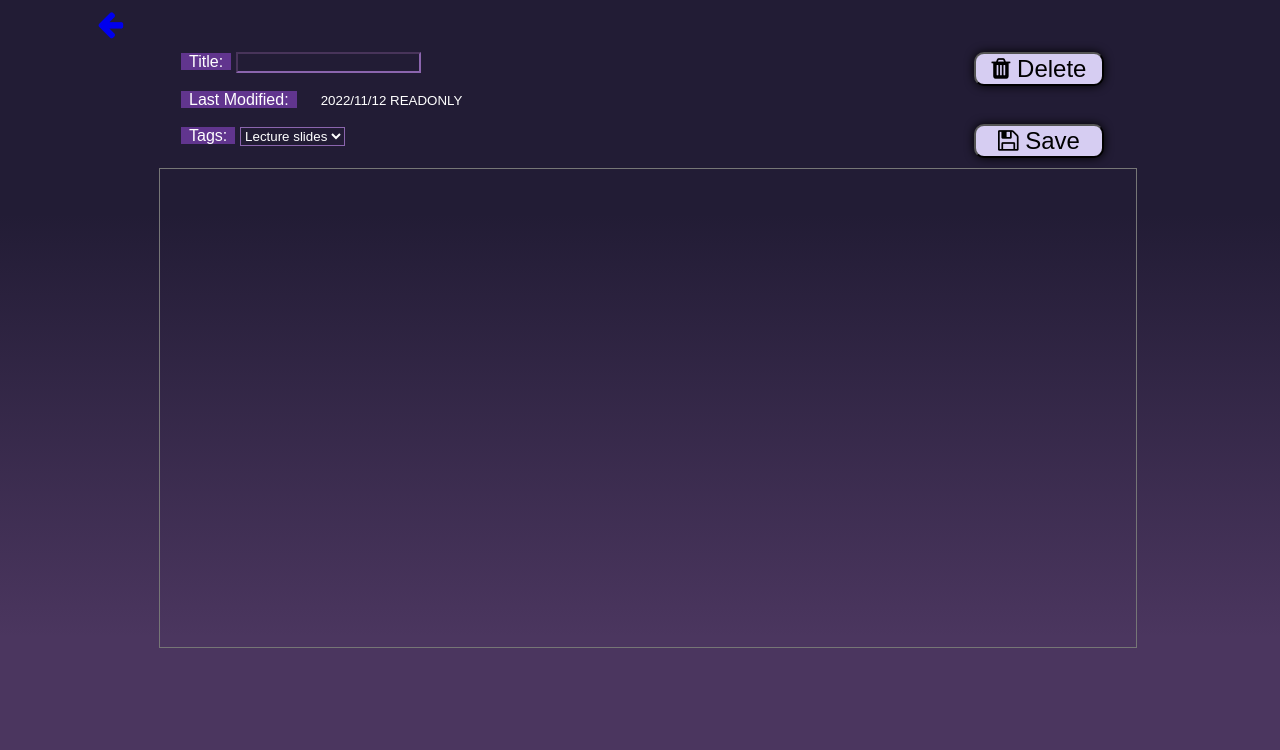
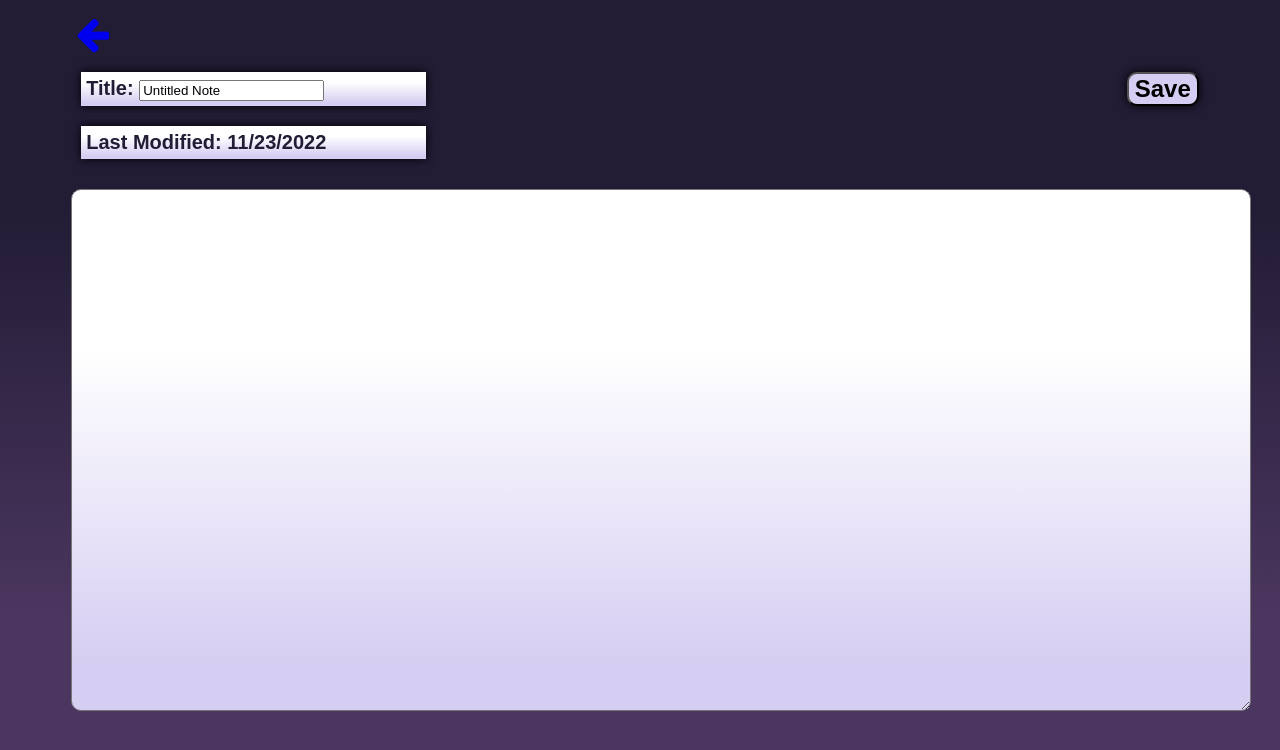
Before and after one commit to cse110-fa22-group5/cse110-fa22-group5, a website with bundled scripts: page source/notes.html in a window 1280 px wide. Built offline with nearby package versions, Linux system fonts and the light colour scheme.

Commit message:
Feature/dashboard navigation (#71)
* Rough draft for editor navigation

* Fix back button

* Styled notes editor

* Back button color

* add the edit button and save button, preview/edit

* 11-22-22 meeting note

* fix align items

* Fix small column clicking bug

Co-authored-by: greyluo <luo80480@gmail.com>
Co-authored-by: Alex Zhang <alexzhang1618@gmail.com>

```diff
--- a/source/notes.html
+++ b/source/notes.html
@@ -4,56 +4,31 @@
   <meta charset="UTF-8" />
   <meta name="viewport" content="width=device-width, initial-scale=1.0" />
   <link rel="stylesheet" href="https://cdnjs.cloudflare.com/ajax/libs/font-awesome/4.7.0/css/font-awesome.min.css">
-  <!-- <link rel="preconnect" href="https://fonts.googleapis.com">
-  <link rel="preconnect" href="https://fonts.gstatic.com" crossorigin> -->
-  <!-- <link href="https://fonts.googleapis.com/css2?family=Poppins:wght@700&display=swap" rel="stylesheet"> -->
   <title>Notes</title>
   <!-- Main Stylesheets & Scripts -->
   <link rel="stylesheet" href="./styling/notes.css" />
+  <script src="./scripts/notesEditor.js" type="module"></script>
 </head>
-<body>
+<body id="notes-editor">
     <header>
-        <!-- <button class="back"><i class="fa fa-arrow-left" aria-hidden="true"></i></button> -->
-        <a href="./index.html" class="back"><i class="fa fa-arrow-left" aria-hidden="true"></i></a>
+        <a href="./index.html" id="back-button"><i class="fa fa-arrow-left" aria-hidden="true"></i></a>
+
+        <div id="subheader">
+            <div id="notes-info">
+                <span id="notes-title"></span>
+                <span id="notes-last-modified">Last Modified: </span>
+            </div>
+
+            <div id="option-button">
+                <!-- <button id = "delete-button"><i class="fa fa-trash" aria-hidden="true"></i> Delete</button>
+                <br> -->
+                <!-- <button id = "save-button"><i class="fa fa-floppy-o" aria-hidden="true"></i> Save</button> -->
+            </div>
+        </div>
     </header>
 
-    <main class="content">
-        <div class="features">
-
-            <div class="columnTitle">
-
-                <label for="titleCol">Title:</label>
-                <input type = "text" name = "title" id = "titleCol">
-                <br>
-                <br>
-                <label for="timeCol">Last Modified:</label>
-                <input type="text" id="timeCol" value="2022/11/12 READONLY" readonly>
-                <br>
-                <br>
-                <label for="tagCol">Tags:</label>
-                <select name = "tag" id="tagCol">
-                    <!-- TODO: Add tag label -->
-                    <option value="lectureslides">Lecture slides</option>
-                    <option value="notes">Notes</option>
-                    <option value="answers">Answer key</option>
-                    <option value="others">others</option>
-                </select>
-            </div>
-
-            <div class="option_button">
-                <button class = "deletebutton"><i class="fa fa-trash" aria-hidden="true"></i> Delete</button>
-                <br>
-                <button class = "savebutton"><i class="fa fa-floppy-o" aria-hidden="true"></i> Save</button>
-            </div>
-
-            <div class = "text_area">
-                <!-- <form class="main_text_area"> -->
-                    <textarea class="main_note"></textarea>
-                <!-- </form> -->
-            </div>
-
-        </div>
-
+    <main id="notes-content">
+        <textarea id="notes-content-input"></textarea>
     </main>
 </body>
 </html>
--- a/source/scripts/dashboardRow.js
+++ b/source/scripts/dashboardRow.js
@@ -52,7 +52,7 @@ class dashboardRow extends HTMLElement{
             <p class = "lastModified">${note.lastModified}</p>
         `;
         noteDiv.onclick = () => {
-            window.location.href = './notes.html'
+            window.location.href = `./notes.html?id=${note.uuid}?preview=true`;
         }
     }
 }
--- /dev/null
+++ b/source/scripts/notesEditor.js
@@ -0,0 +1,148 @@
+import { initializeDB, saveNoteToStorage, getNotesFromStorage, getNoteFromStorage } from "./noteStorage.js";
+
+window.addEventListener('DOMContentLoaded', init);
+
+/**
+ * @description call all the functions after the DOM is loaded
+ */
+async function init() {
+    const db = await initializeDB(indexedDB);
+    // detect if there's = in the url
+    let url = window.location.href;
+    let urlArray = url.split('=');
+    let id;
+    let preview = false;
+    //if preview is not set to true in url
+    if(urlArray.length == 2){
+        id = urlArray[1];
+    }
+    //if preview is set to true in url
+    if (urlArray.length == 3) {
+        id = urlArray[1].split('?')[0];
+        preview = true;
+    }
+    //if id doesn't exist meaning it's a new note, only edit mode
+    if (!id){
+        let noteObject = {
+            "title": "Untitled Note",
+            "lastModified": `${getDate()}`,
+            "content": "",
+        };
+        await addNotesToDocument(noteObject, true);
+    }
+    //if id exists meaning it's an existing note, pass preview to toggle edit/view button
+    else {
+        let note = await getNoteFromStorage(db, parseInt(id));
+        await addNotesToDocument(note, !preview);
+        addEditToggle(preview, parseInt(id));
+    }
+    //show save button in edit mode
+    if (!preview) {
+        addNewNoteButtons(parseInt(id), db);
+    }
+}
+
+/**
+ * @description get the current date
+ * @returns {string} current date in format of mm/dd/yyyy
+ */
+function getDate(){
+    let date = new Date();
+    let month = date.getMonth() + 1;
+    let day = date.getDate();
+    let year = date.getFullYear();
+    return `${month}/${day}/${year}`;
+}
+
+/**
+ * @description append the edit or view button to the page
+ * @param {boolean} preview true if user is in view only mode or not
+ * @param {Integer} id unique uuid of current note
+ */
+function addEditToggle(preview, id){
+    let editButton = document.createElement('button');
+    editButton.setAttribute('class', 'edit-button');
+    console.log(editButton);
+    // add edit button
+    let buttonSection = document.querySelector('#option-button');
+    if (preview) {
+        editButton.innerHTML = 'Edit';
+    } else {
+        editButton.innerHTML = 'View';
+    }
+    buttonSection.appendChild(editButton);
+    editButton.addEventListener('click', () => {
+        if (preview) {
+            window.location.href = `./notes.html?id=${id}`;
+        } else {
+            window.location.href = `./notes.html?id=${id}?preview=true`;
+        }
+    })
+
+
+}
+
+/**
+ * @description append the save button to the page
+ * @param {Integer} id unique uuid of current note
+ * @param {*} db The initialized indexedDB object.
+ */
+function addNewNoteButtons(id, db) {
+    // create a save button
+    let saveButton = document.createElement('button');
+    saveButton.setAttribute('class', 'button-button');
+    saveButton.innerHTML = 'Save';
+    let buttonSection = document.querySelector('#option-button');
+    buttonSection.appendChild(saveButton);
+
+    // add event listener to save button
+    saveButton.addEventListener('click', () => {
+        let title = document.querySelector('#title-input').value;
+        let content = document.querySelector('#notes-content-input').value;
+        let lastModified = getDate();
+        let noteObject = {
+            "title": title,
+            "lastModified": lastModified,
+            "content": content,
+        };
+        if (id) {
+            noteObject.uuid = id;
+        }
+        saveNoteToStorage(db, noteObject);
+        if (!id) {
+            getNotesFromStorage(db).then(res => {
+                window.location.href = `./notes.html?id=${res[res.length - 1].uuid}`;
+            })
+        }
+    });
+}
+
+
+/**
+ * @description append the notes title, last modified date, and content to page
+ * @param {*} note note object with data
+ * @param {boolean} editable false if user is in view only mode
+ */
+async function addNotesToDocument(note, editable) {
+    // select html items
+    let title = document.querySelector('#notes-title');
+    let lastModified = document.querySelector('#notes-last-modified')
+    let content = document.querySelector('#notes-content-input');
+
+    // populate html with notes data
+    title.innerHTML = `<label for="title-input">Title:</label>
+        <input type="text" id="title-input" name="title-input">
+        `;
+    let titleInput = document.querySelector('#title-input');
+    titleInput.value = note.title;
+    lastModified.innerHTML += `${note.lastModified}`;
+    content.value += `${note.content}`;
+
+    // disable editing priveleges if in view only mode
+    if (!editable) {
+        //make input field uneditable
+        titleInput.setAttribute('disabled', 'true');
+        //make content textarea uneditable
+        content.setAttribute('readonly', 'readonly');
+    }
+}
--- a/source/styling/notes.css
+++ b/source/styling/notes.css
@@ -1,36 +1,58 @@
+/*Body*/
 body {
     background: linear-gradient( #221C35 30.73%, rgba(75, 54, 95, 0) 91.67%), #4B365F;
     background-repeat: no-repeat;
     display: flex;
     flex-direction: column;
-    /* align-items: center; */
-    /* padding-left: .5em;
-    padding-right: .5em; */
-    padding: 0 5vw 0 5vw;
-    /* height: 95%;
-    width:98%; */
+    align-items: center;
 }
 
-
-header > a{
-    float:left;
-    /* padding:px; */
-    width: 800px;
-
-    font-size: 30px;
-    padding-left: 2vw;
-    /* display: flex; */
-    /* flex-direction: row; */
-    /* padding-left: .5em; */
-    justify-content: space-between;
-    /* width: 80%; */
-    margin: 0;
+/*Back Button*/
+a {
+    font-size: 3vw;
+    margin: 5px;
 }
 
+a:active {
+    color: #D6CDF2
+}
+
+/*Header*/
+header {
+    width: 90%;
+    display: flex;
+    flex-direction: column;
+}
+
+#subheader {
+    margin: 10px;
+    display: flex;
+    flex-direction: row;
+    justify-content: space-between;
+}
+
+#notes-info {
+    display: flex;
+    flex-direction: column;
+}
+
+#notes-title, #notes-last-modified {
+    background-color: white;
+    padding: 5px 100px 5px 5px;
+    font-size: 20px;
+    font-family: 'Poppins', sans-serif;
+    font-weight: bolder;
+    color: #221C35;
+    filter: drop-shadow(0px 0px 5px black);
+    background: linear-gradient( white 30.73%, rgba(75, 54, 95, 0) 91.67%), #D6CDF2;
+    margin-bottom: 20px;
+}
+
+/*Save Button*/
 button {
-    /* padding: 10px 15px; */
     font-family: 'Poppins', sans-serif;
     font-size: 1.5em;
+    font-weight: bolder;
     color: black;
     background-color: #D6CDF2;
     border-radius: 10px;
@@ -40,138 +62,28 @@ button {
     button {
        font-size: 1em;
     }
- }
+}
 
 button:hover {
     background-color: #B8B0D9;
     cursor: pointer;
 }
 
-h1 {
-    color: white;
-    font-family: 'Poppins', sans-serif;
-    font-size: 7vh;
-    font-weight: 400;
-    line-height: 48px;
-    letter-spacing: 0em;
-}
-.title:hover{
-    cursor: pointer;
-}
-
+/*Text Area*/
 main {
-    display: flex;
-    flex-direction: column;
-    padding: 0 15px 0 15px;
-}
-
-.columnTitle {
-    float:left;
-    grid-area: left;
-    /* width: 550px; */
-
-    color: white;
-    justify-content : flex-start;
-    flex-direction:column;
-
-    font-family: sans-serif;
-    /* margin: 1px; */
-    padding: 10px 30px;
-    justify-content: space-between;
-    /* background: #47216c; */
-}
-/* .columnTitle > label:hover {
-    color: #D6CDF2;
-    cursor: pointer;
-} */
-
-p {
-    color: white;
-    font-family: 'Poppins', sans-serif;
-}
-
-.features {
-    display: grid;
-    grid:
-        'left left left left left right'
-        'bottom bottom bottom bottom bottom bottom';
-    grid-auto-columns: auto auto;
-    margin: 0 5vw 5vh 5vw;
-
-}
-
-.option_button{
-    float:right;
-    justify-self: end;
-    grid-area: right;
-    padding-right:15px;
-    width: 150px;
-
-    display: flex;
-    flex-direction: column;
-    /* margin-right: 5vw; */
-}
-
-.option_button > button{
-    margin: 10px;
-}
-
-label{
-    background: #61358e;
-    padding-right: 8px;
-    padding-left: 8px;
-}
-
-
-.text_area{
-    margin-right: 0;
-    margin-left: 0;
-    justify-self: center;
-    grid-area: bottom;
-    width: 100%;
+    width: 90%;
     height: 60vh;
-    padding-right:15px;
-    padding-left: 30px;
 }
 
 textarea {
-    justify-self: center;
-    resize: none;
+    width: 100%;
+    height: 100%;
     outline: none;
-    height: 100%;
-    width: 100%;
+    overflow-y: scroll;
+    padding: 20px;
+    font-family: 'Poppins', sans-serif;
+    font-size: 1vw;
+    color: #221C35;
+    background: linear-gradient( white 30.73%, rgba(75, 54, 95, 0) 91.67%), #D6CDF2;
+    border-radius: 10px;
 }
-
-.main_note{
-    box-sizing: border-box;
-    background: transparent;
-    color: white;
-    align-self: center;
-}
-
-#titleCol{
-    background: transparent;
-    color: white;
-    outline: none;
-    border-color: #8b65ae;
-    text-align: center;
-}
-
-#tagCol{
-    background: transparent;
-    color: white;
-    border-color: #8b65ae;
-    text-align: center;
-}
-
-option{
-    color: black;
-}
-
-#timeCol{
-    background: transparent;
-    color: white;
-    outline: none;
-    border: transparent;
-    text-align: center;
-}
```
Also changed, not shown: source/scripts/index.js (+1 -11 lines), 1 other file.
